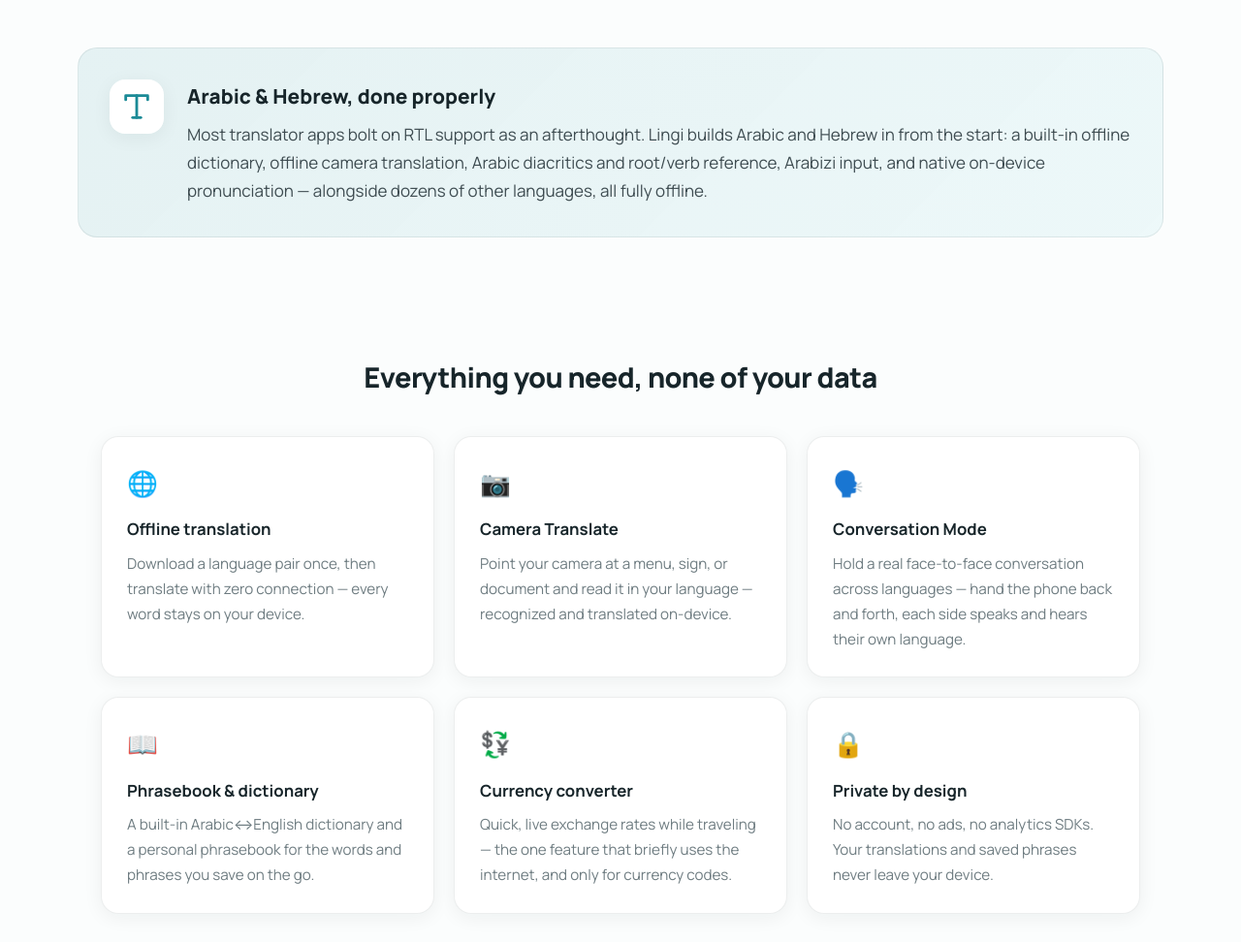
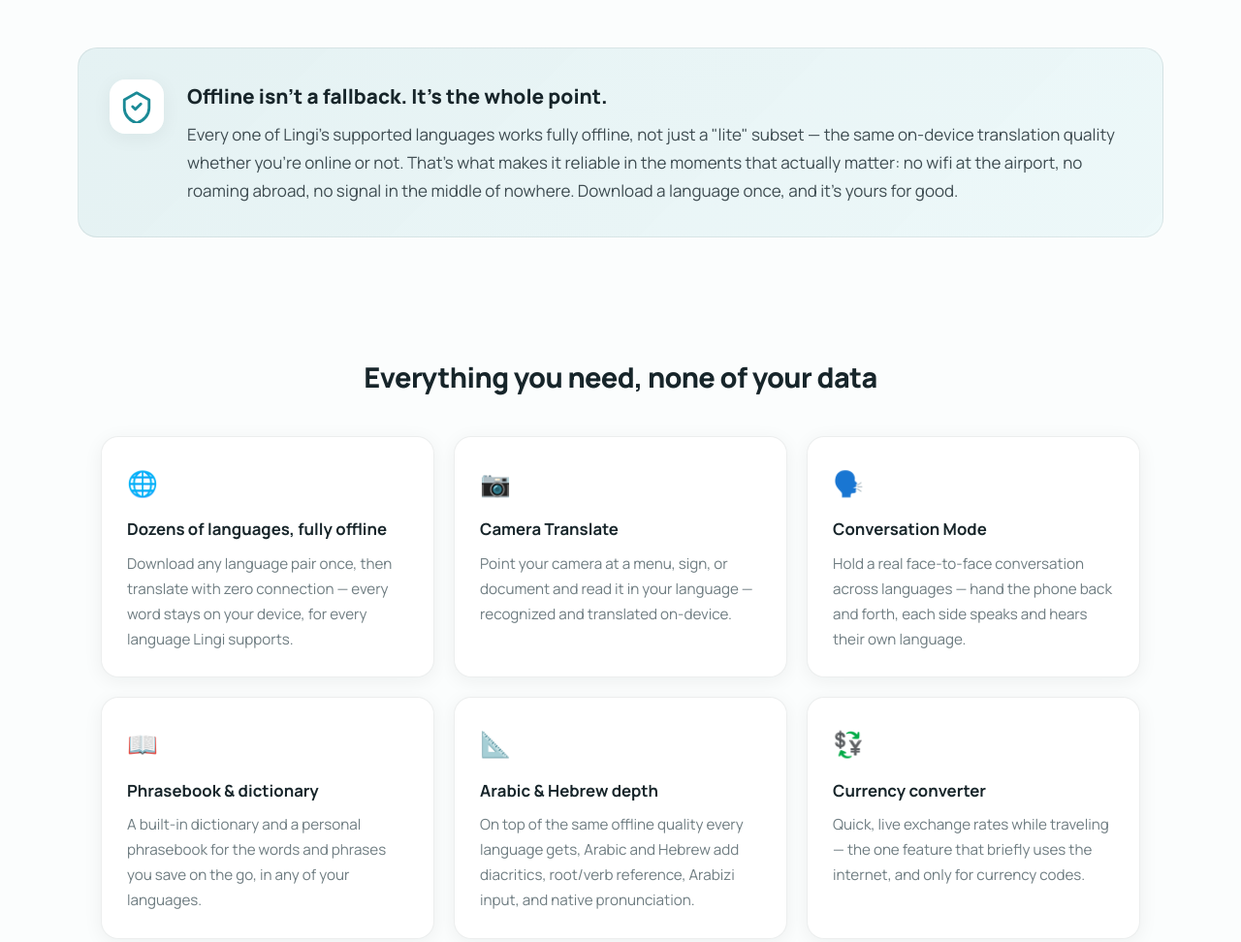
Before and after one commit to lufaur/lingiapp, a plain HTML site: page index.html in a window 1280 px wide. Shown: the part 820-1792 px from the top of the page at 97% size. Drawn offline with Linux system fonts and the light colour scheme.

Commit message:
Rebalance positioning: offline reliability for all languages is the headline, Arabic/Hebrew depth is one feature among equals

```diff
--- a/index.html
+++ b/index.html
@@ -4,7 +4,7 @@
 <meta charset="UTF-8">
 <meta name="viewport" content="width=device-width, initial-scale=1.0">
 <title>Lingi — Translate Anywhere, Even Offline</title>
-<meta name="description" content="Lingi is a private, on-device translator for iOS. Download your languages once, then translate forever with no signal, no data, and nothing leaving your device. Arabic and Hebrew go deeper than any competitor.">
+<meta name="description" content="Lingi is a private, on-device translator for iOS. Download your languages once, then translate forever with no signal, no data, and nothing leaving your device.">
 <link rel="canonical" href="https://lufaur.github.io/lingiapp/">
 <link rel="stylesheet" href="style.css">
 <link rel="icon" type="image/png" href="app-icon.png">
@@ -81,7 +81,7 @@
   <div class="hero-inner">
     <div class="hero-copy">
       <h1>Translate anywhere.<br>Even offline.</h1>
-      <p class="hero-lede">Download your languages once. Translate forever — no signal, no data, nothing leaving your device.</p>
+      <p class="hero-lede">Lost, stranded, or standing in a hospital with no signal — most translator apps just stop working. Download any of your languages once, and Lingi keeps translating with zero connection, forever.</p>
       <div class="hero-cta-row">
         <span class="badge-soon">Coming soon to the App Store</span>
       </div>
@@ -101,11 +101,11 @@
 <section class="signature-band">
   <div class="wide-container signature-inner">
     <div class="signature-icon" aria-hidden="true">
-      <svg width="34" height="34" viewBox="0 0 24 24" fill="none" stroke="currentColor" stroke-width="2" stroke-linecap="round" stroke-linejoin="round"><path d="M4 7V4h16v3"/><path d="M9 20h6"/><path d="M12 4v16"/></svg>
+      <svg width="34" height="34" viewBox="0 0 24 24" fill="none" stroke="currentColor" stroke-width="2" stroke-linecap="round" stroke-linejoin="round"><path d="M12 2 3 7v6c0 5 3.8 9.4 9 11 5.2-1.6 9-6 9-11V7l-9-5Z"/><path d="m9 12 2 2 4-4"/></svg>
     </div>
     <div>
-      <h2>Arabic &amp; Hebrew, done properly</h2>
-      <p>Most translator apps bolt on RTL support as an afterthought. Lingi builds Arabic and Hebrew in from the start: a built-in offline dictionary, offline camera translation, Arabic diacritics and root/verb reference, Arabizi input, and native on-device pronunciation — alongside dozens of other languages, all fully offline.</p>
+      <h2>Offline isn't a fallback. It's the whole point.</h2>
+      <p>Every one of Lingi's supported languages works fully offline, not just a "lite" subset — the same on-device translation quality whether you're online or not. That's what makes it reliable in the moments that actually matter: no wifi at the airport, no roaming abroad, no signal in the middle of nowhere. Download a language once, and it's yours for good.</p>
     </div>
   </div>
 </section>
@@ -116,8 +116,8 @@
     <div class="feature-grid">
       <div class="feature-card">
         <div class="feature-icon" aria-hidden="true">🌐</div>
-        <h3>Offline translation</h3>
-        <p>Download a language pair once, then translate with zero connection — every word stays on your device.</p>
+        <h3>Dozens of languages, fully offline</h3>
+        <p>Download any language pair once, then translate with zero connection — every word stays on your device, for every language Lingi supports.</p>
       </div>
       <div class="feature-card">
         <div class="feature-icon" aria-hidden="true">📷</div>
@@ -132,7 +132,12 @@
       <div class="feature-card">
         <div class="feature-icon" aria-hidden="true">📖</div>
         <h3>Phrasebook &amp; dictionary</h3>
-        <p>A built-in Arabic↔English dictionary and a personal phrasebook for the words and phrases you save on the go.</p>
+        <p>A built-in dictionary and a personal phrasebook for the words and phrases you save on the go, in any of your languages.</p>
+      </div>
+      <div class="feature-card">
+        <div class="feature-icon" aria-hidden="true">📐</div>
+        <h3>Arabic &amp; Hebrew depth</h3>
+        <p>On top of the same offline quality every language gets, Arabic and Hebrew add diacritics, root/verb reference, Arabizi input, and native pronunciation.</p>
       </div>
       <div class="feature-card">
         <div class="feature-icon" aria-hidden="true">💱</div>
@@ -158,7 +163,7 @@
       </figure>
       <figure class="gallery-item">
         <img src="assets/gulfdialect-card.png" alt="Lingi's Gulf Arabic phrase reference sheet, showing common phrases in Arabic script, transliteration, and English translation.">
-        <figcaption>Gulf Arabic reference — real dialect phrases, transliteration, and meaning, all bundled offline.</figcaption>
+        <figcaption>One of Lingi's deeper reference layers — Gulf Arabic phrases, transliteration, and meaning, bundled fully offline.</figcaption>
       </figure>
     </div>
   </div>
@@ -171,7 +176,7 @@
     <div class="trust-grid">
       <div class="trust-card">
         <h3>Built by one developer</h3>
-        <p>Lingi is an independent app, built because offline-first translation with real Arabic and Hebrew depth didn't exist yet. No investors, no growth targets — just a tool meant to work when you need it, signal or not.</p>
+        <p>Lingi is an independent app, built because reliable offline translation — without a monthly subscription for a utility — didn't really exist yet. No investors, no growth targets — just a tool meant to work when you need it, signal or not.</p>
       </div>
       <div class="trust-card">
         <h3>Privacy as architecture</h3>
--- a/style.css
+++ b/style.css
@@ -424,7 +424,7 @@
 /* Feature grid */
 .feature-grid {
     display: grid;
-    grid-template-columns: repeat(3, 1fr);
+    grid-template-columns: repeat(auto-fit, minmax(260px, 1fr));
     gap: 20px;
 }
 
```
